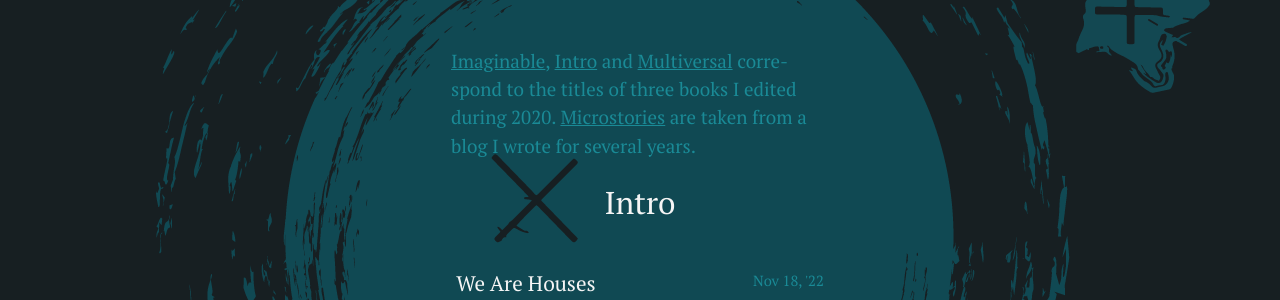
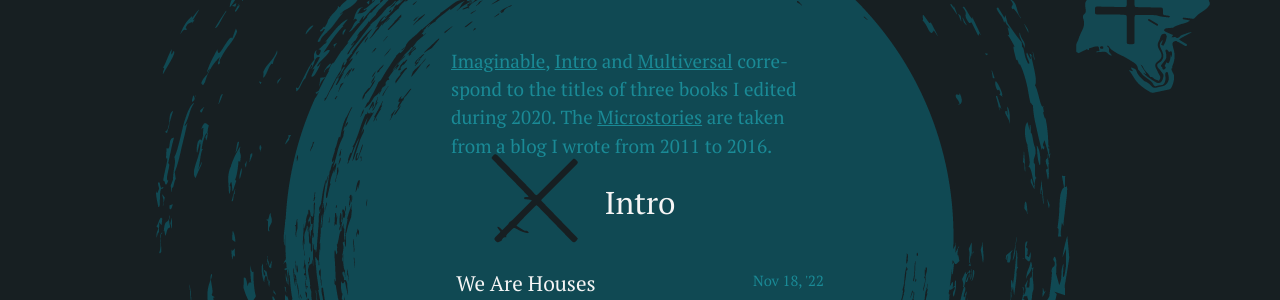
Before and after one commit to silvialohrmann/editorial, a Jekyll site: the page built from categories.html, in a window 1280 px wide. Shown: the part 227-527 px from the top of the page. Built offline with Jekyll 4.4.1, drawn with Linux system fonts in a browser that asks for light colours.

Commit message:
Update categories.html

```diff
--- a/categories.html
+++ b/categories.html
@@ -5,7 +5,7 @@
 ---
 
 <div class="category-ul">
-<p class="categories"><a href="/about.html#imaginable">Imaginable</a>, <a href="/about.html#intro">Intro</a> and <a href="/about.html#multiversal">Multiversal</a> correspond to the titles of three books I edited during 2020. <a href="/about.html#microstories">Microstories</a> are taken from a blog I wrote for several years.</p>
+<p class="categories"><a href="/about.html#imaginable">Imaginable</a>, <a href="/about.html#intro">Intro</a> and <a href="/about.html#multiversal">Multiversal</a> correspond to the titles of three books I edited during 2020. The <a href="/about.html#microstories">Microstories</a> are taken from a blog I wrote from 2011 to 2016.</p>
 {% for category in site.categories %}
   <div>
     {% capture category_name %}{{ category | first }}{% endcapture %}
```
